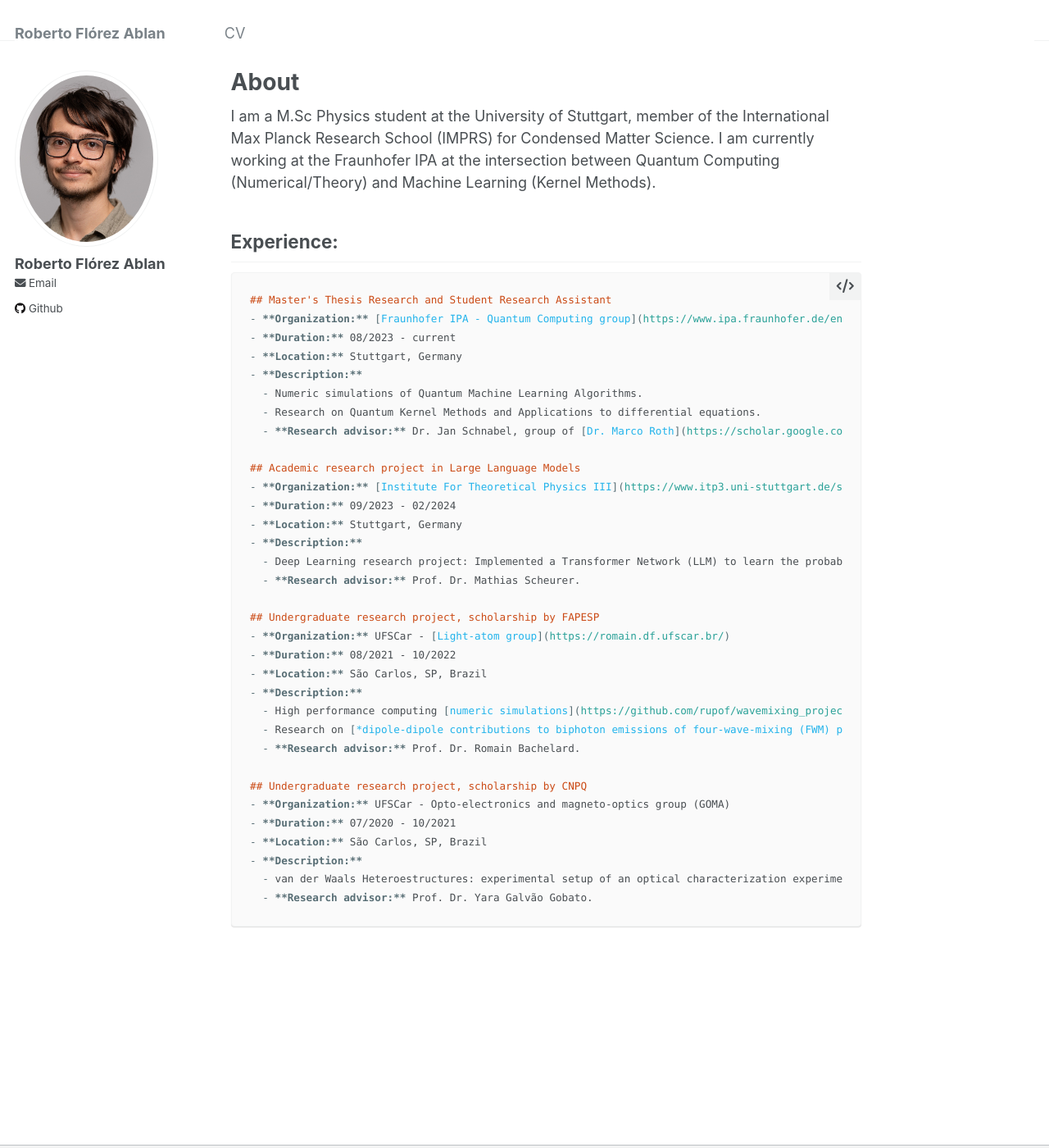
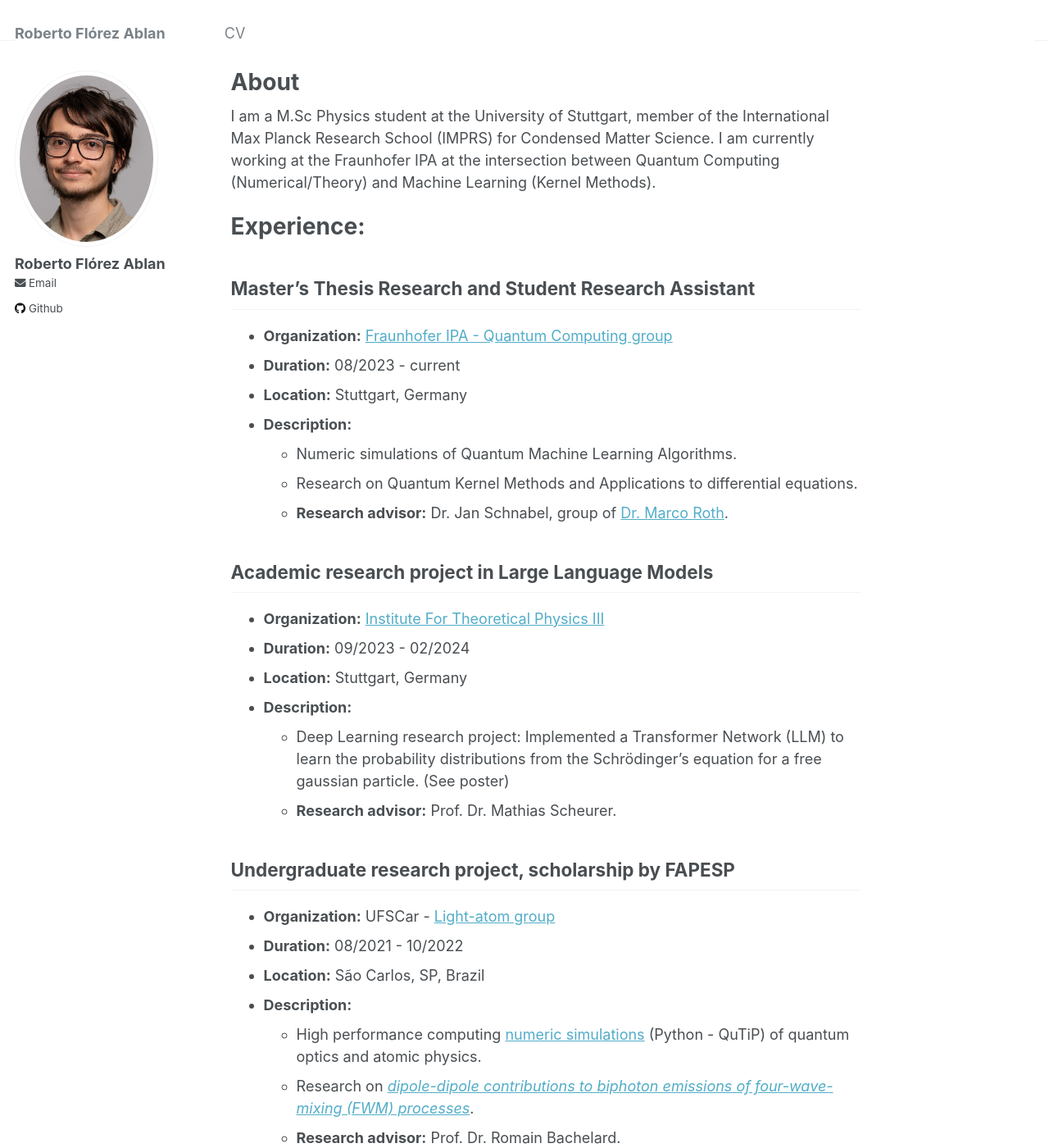
Before and after one commit to RobertoFlorez/robertoflorez.github.io, a Jekyll site: the page built from _pages/about.md, in a window 1280 px wide and 1400 px high. Shown: the whole window at 82% size. Built offline with Jekyll 4.4.1, drawn with Linux system fonts in a browser that asks for light colours; some of the changed text lies outside the part shown.

Commit message:
improving markdown

````diff
--- a/_pages/about.md
+++ b/_pages/about.md
@@ -9,9 +9,8 @@ redirect_from:
 
 I am a M.Sc Physics student at the University of Stuttgart, member of the International Max Planck Research School (IMPRS) for Condensed Matter Science. I am currently working at the Fraunhofer IPA at the intersection between Quantum Computing (Numerical/Theory) and Machine Learning (Kernel Methods).
 
-## Experience:
+# Experience:
 
-```markdown
 ## Master's Thesis Research and Student Research Assistant
 - **Organization:** [Fraunhofer IPA - Quantum Computing group](https://www.ipa.fraunhofer.de/en/expertise/cyber-cognitive-intelligence-cci/quantencomputing.html)
 - **Duration:** 08/2023 - current
@@ -45,4 +44,3 @@ I am a M.Sc Physics student at the University of Stuttgart, member of the Intern
 - **Description:**
   - van der Waals Heteroestructures: experimental setup of an optical characterization experiment for two-dimensional materials and some optical characterizations.
   - **Research advisor:** Prof. Dr. Yara Galvão Gobato.
-```
````
Also changed, not shown: 1 other file.
